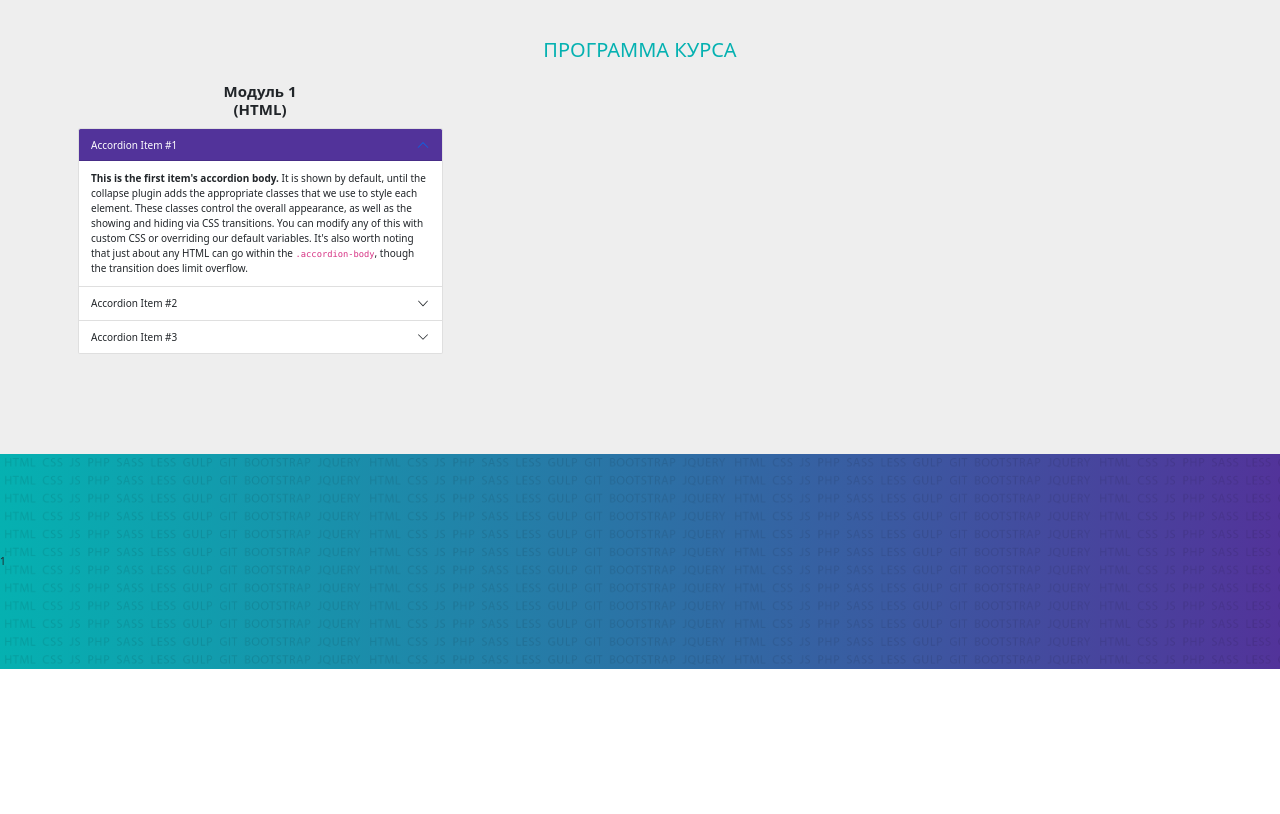
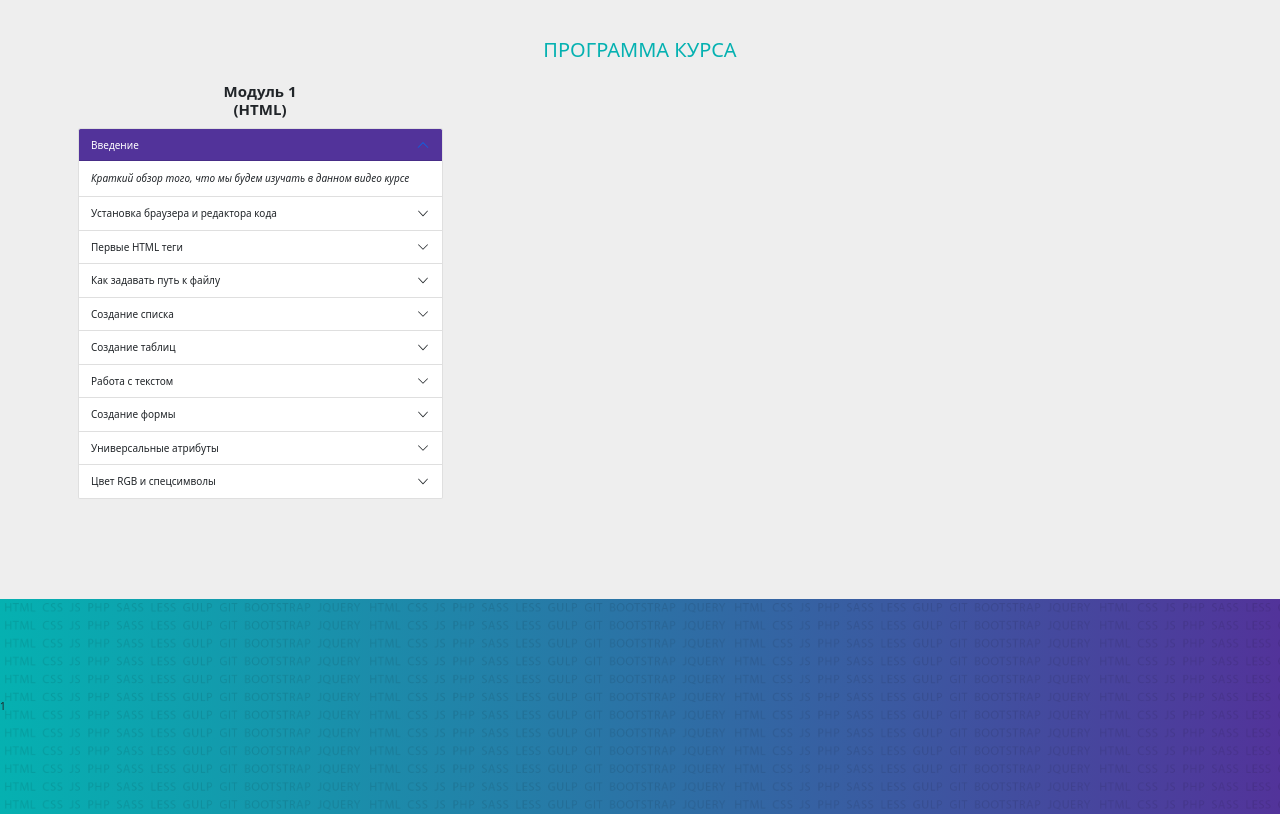
Before and after one commit to amsornet/SiteOnBootstrap5, a plain HTML site: page index.html in a window 1280 px wide. Shown: the part 1920-2734 px from the top of the page. Before the commit the page ends 2589 px from the top, so only its background shows below. Drawn offline with Linux system fonts and the light colour scheme.

Commit message:
acordeon1

```diff
--- a/index.html
+++ b/index.html
@@ -130,47 +130,141 @@
     <div class="row">
       <div class="col-md-4 col-sm-12">
         <h4 class="text-center fw-bold mb-3 mt-3">Модуль 1<br>(HTML)</h4>
-        <div class="accordion" id="accordionExample">
+
+        <div class="accordion" id="accordion1">
           <div class="accordion-item">
-            <h2 class="accordion-header" id="headingOne">
-              <button class="accordion-button" type="button" data-bs-toggle="collapse" data-bs-target="#collapseOne" aria-expanded="true" aria-controls="collapseOne">
-                Accordion Item #1
+            <h2 class="accordion-header" id="heading1">
+              <button class="accordion-button" type="button" data-bs-toggle="collapse" data-bs-target="#collapse1" aria-expanded="true" aria-controls="collapse1">
+                Введение
               </button>
             </h2>
-            <div id="collapseOne" class="accordion-collapse collapse show" aria-labelledby="headingOne" data-bs-parent="#accordionExample">
+            <div id="collapse1" class="accordion-collapse collapse show" aria-labelledby="heading1" data-bs-parent="#accordion1">
               <div class="accordion-body">
-                <strong>This is the first item's accordion body.</strong> It is shown by default, until the collapse plugin adds the appropriate classes that we use to style each element. These classes control the overall appearance, as well as the showing and hiding via CSS transitions. You can modify any of this with custom CSS or overriding our default variables. It's also worth noting that just about any HTML can go within the <code>.accordion-body</code>, though the transition does limit overflow.
+                <i>Краткий обзор того, что мы будем изучать в данном видео курсе</i>
               </div>
             </div>
           </div>
+
           <div class="accordion-item">
-            <h2 class="accordion-header" id="headingTwo">
-              <button class="accordion-button collapsed" type="button" data-bs-toggle="collapse" data-bs-target="#collapseTwo" aria-expanded="false" aria-controls="collapseTwo">
-                Accordion Item #2
+            <h2 class="accordion-header" id="heading2">
+              <button class="accordion-button collapsed" type="button" data-bs-toggle="collapse" data-bs-target="#collapse2" aria-expanded="false" aria-controls="collapse2">
+                Установка браузера и редактора кода
               </button>
             </h2>
-            <div id="collapseTwo" class="accordion-collapse collapse" aria-labelledby="headingTwo" data-bs-parent="#accordionExample">
+            <div id="collapse2" class="accordion-collapse collapse" aria-labelledby="heading2" data-bs-parent="#accordion1">
               <div class="accordion-body">
-                <strong>This is the second item's accordion body.</strong> It is hidden by default, until the collapse plugin adds the appropriate classes that we use to style each element. These classes control the overall appearance, as well as the showing and hiding via CSS transitions. You can modify any of this with custom CSS or overriding our default variables. It's also worth noting that just about any HTML can go within the <code>.accordion-body</code>, though the transition does limit overflow.
+                <i>В этом уроке мы установим браузер Google Chrome и редактор кода VS Code.</i>
               </div>
             </div>
           </div>
+
           <div class="accordion-item">
-            <h2 class="accordion-header" id="headingThree">
-              <button class="accordion-button collapsed" type="button" data-bs-toggle="collapse" data-bs-target="#collapseThree" aria-expanded="false" aria-controls="collapseThree">
-                Accordion Item #3
+            <h2 class="accordion-header" id="heading3">
+              <button class="accordion-button collapsed" type="button" data-bs-toggle="collapse" data-bs-target="#collapse3" aria-expanded="false" aria-controls="collapse3">
+                Первые HTML теги
               </button>
             </h2>
-            <div id="collapseThree" class="accordion-collapse collapse" aria-labelledby="headingThree" data-bs-parent="#accordionExample">
+            <div id="collapse3" class="accordion-collapse collapse" aria-labelledby="heading3" data-bs-parent="#accordion1">
               <div class="accordion-body">
-                <strong>This is the third item's accordion body.</strong> It is hidden by default, until the collapse plugin adds the appropriate classes that we use to style each element. These classes control the overall appearance, as well as the showing and hiding via CSS transitions. You can modify any of this with custom CSS or overriding our default variables. It's also worth noting that just about any HTML can go within the <code>.accordion-body</code>, though the transition does limit overflow.
+                <i>Выучим свои первые HTML теги, с помощью которых и создаются любые сайты.</i>
               </div>
             </div>
           </div>
-        </div>
+
+          <div class="accordion-item">
+            <h2 class="accordion-header" id="heading4">
+              <button class="accordion-button collapsed" type="button" data-bs-toggle="collapse" data-bs-target="#collapse4" aria-expanded="false" aria-controls="collapse4">
+                Как задавать путь к файлу
+              </button>
+            </h2>
+            <div id="collapse4" class="accordion-collapse collapse" aria-labelledby="heading4" data-bs-parent="#accordion1">
+              <div class="accordion-body">
+                <i>Научимся правильно указывать путь к файлам изображений и другим страницам сайта..</i>
+              </div>
+            </div>
+          </div>
+
+          <div class="accordion-item">
+            <h2 class="accordion-header" id="heading5">
+              <button class="accordion-button collapsed" type="button" data-bs-toggle="collapse" data-bs-target="#collapse5" aria-expanded="false" aria-controls="collapse5">
+                Создание списка
+              </button>
+            </h2>
+            <div id="collapse5" class="accordion-collapse collapse" aria-labelledby="heading5" data-bs-parent="#accordion1">
+              <div class="accordion-body">
+                <i>Научимся создавать списки на своем сайте.</i>
+              </div>
+            </div>
+          </div>
+
+          <div class="accordion-item">
+            <h2 class="accordion-header" id="heading6">
+              <button class="accordion-button collapsed" type="button" data-bs-toggle="collapse" data-bs-target="#collapse6" aria-expanded="false" aria-controls="collapse6">
+                Создание таблиц
+              </button>
+            </h2>
+            <div id="collapse6" class="accordion-collapse collapse" aria-labelledby="heading6" data-bs-parent="#accordion1">
+              <div class="accordion-body">
+                <i>В этом уроке мы рассмотри, как создавать таблицы на языке HTML.</i>
+              </div>
+            </div>
+          </div>
+
+          <div class="accordion-item">
+            <h2 class="accordion-header" id="heading7">
+              <button class="accordion-button collapsed" type="button" data-bs-toggle="collapse" data-bs-target="#collapse7" aria-expanded="false" aria-controls="collapse7">
+                Работа с текстом
+              </button>
+            </h2>
+            <div id="collapse7" class="accordion-collapse collapse" aria-labelledby="heading7" data-bs-parent="#accordion1">
+              <div class="accordion-body">
+                В этом видео уроке мы узнаем, как работать с текстом.
+              </div>
+            </div>
+          </div>
+
+          <div class="accordion-item">
+            <h2 class="accordion-header" id="heading8">
+              <button class="accordion-button collapsed" type="button" data-bs-toggle="collapse" data-bs-target="#collapse8" aria-expanded="false" aria-controls="collapse8">
+                Создание формы
+              </button>
+            </h2>
+            <div id="collapse8" class="accordion-collapse collapse" aria-labelledby="heading8" data-bs-parent="#accordion1">
+              <div class="accordion-body">
+                <i>Научимся создавать формы для ввода текста, флажки и кнопки.</i>
+              </div>
+            </div>
+          </div>
+
+          <div class="accordion-item">
+            <h2 class="accordion-header" id="heading9">
+              <button class="accordion-button collapsed" type="button" data-bs-toggle="collapse" data-bs-target="#collapse9" aria-expanded="false" aria-controls="collapse9">
+                Универсальные атрибуты
+              </button>
+            </h2>
+            <div id="collapse9" class="accordion-collapse collapse" aria-labelledby="heading9" data-bs-parent="#accordion1">
+              <div class="accordion-body">
+                <i>Рассмотрим универсальные атрибуты, которые можно добавлять любому HTML тегу.</i>
+              </div>
+            </div>
+          </div>
+
+          <div class="accordion-item">
+            <h2 class="accordion-header" id="heading10">
+              <button class="accordion-button collapsed" type="button" data-bs-toggle="collapse" data-bs-target="#collapse10" aria-expanded="false" aria-controls="collapse10">
+                Цвет RGB и спецсимволы
+              </button>
+            </h2>
+            <div id="collapse10" class="accordion-collapse collapse" aria-labelledby="heading10" data-bs-parent="#accordion1">
+              <div class="accordion-body">
+                <i>Научимся работать с RGB цветом и добавлять специальные символы на свой сайт.</i>
+              </div>
+            </div>
+          </div>
 
 
 
+        </div>
       </div>
     </div>
   </div>
```
Also changed, not shown: sass/style.sass (+3 -0 lines), css/style.css.
